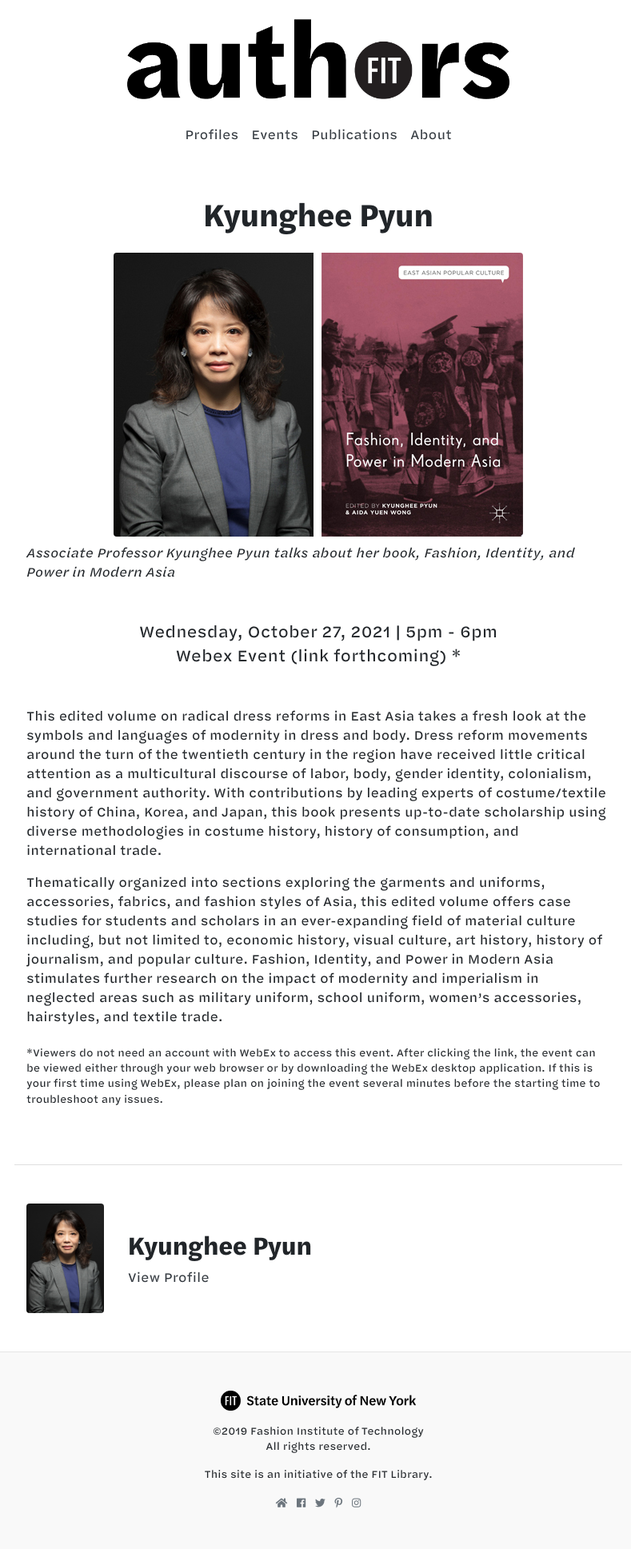
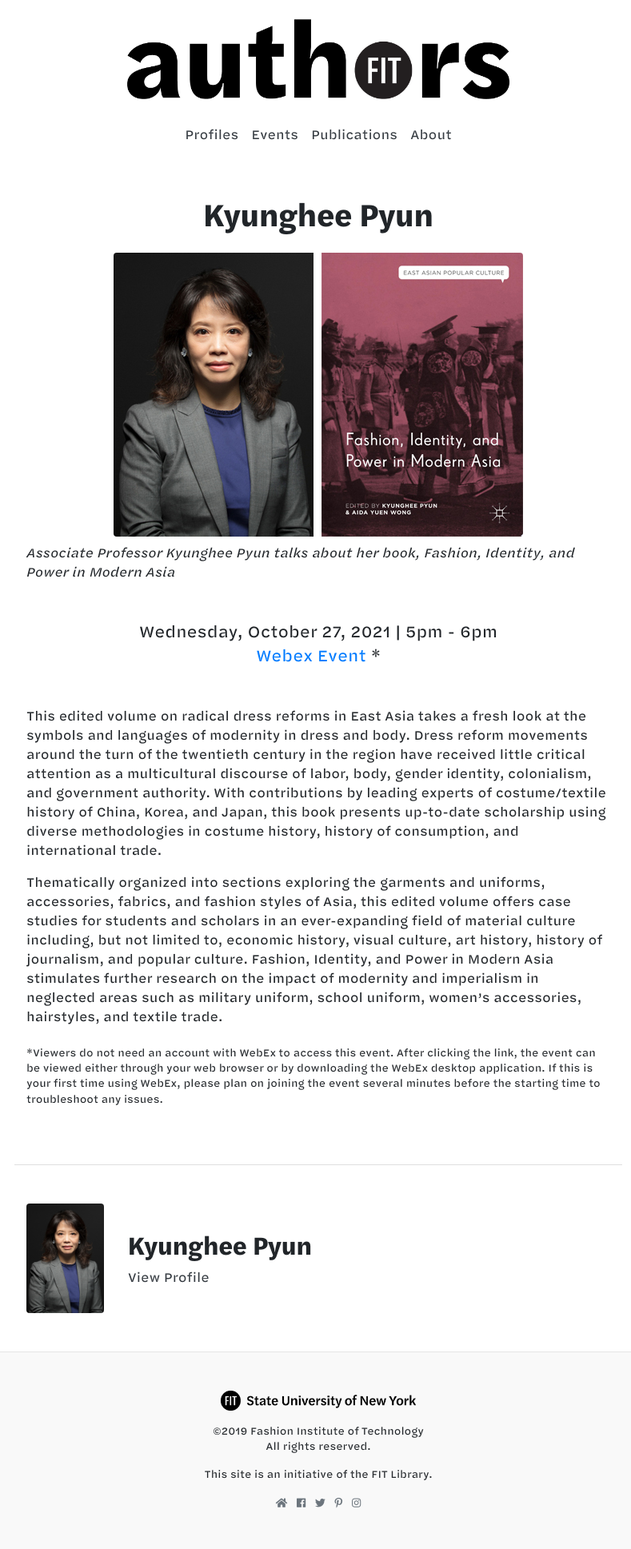
Before and after one commit to fit-authors/fit-authors.github.io, a Jekyll site: the page built from _events/2021-10-27-pyun.md, in a window 1280 px wide. Shown: the whole page at 80% size, without its empty margins (242-1031 px from the left). Built offline with Jekyll 4.4.1, drawn with Linux system fonts in a browser that asks for light colours; nearby versions of some CDN libraries.

Commit message:
added link to pyun

```diff
--- a/_events/2021-10-27-pyun.md
+++ b/_events/2021-10-27-pyun.md
@@ -5,7 +5,7 @@
 event_title: 'Kyunghee Pyun'
 description: "Associate Professor Kyunghee Pyun talks about her book, Fashion, Identity, and Power in Modern Asia"
 location: |
-  Webex Event (link forthcoming)
+  [Webex Event](https://fitnyc.webex.com/fitnyc/j.php?MTID=m0723851ccdf8c62e1a2aa7b65b288999)
 
 event_details: Viewers do not need an account with WebEx to access this event. After clicking the link, the event can be viewed either through your web browser or by downloading the WebEx desktop application. If this is your first time using WebEx, please plan on joining the event several minutes before the starting time to troubleshoot any issues.
 time: 5pm - 6pm
```
